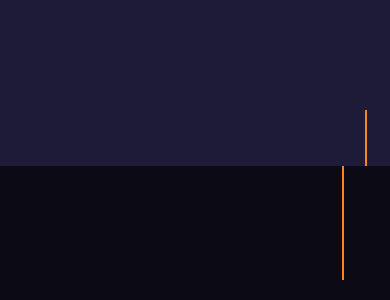
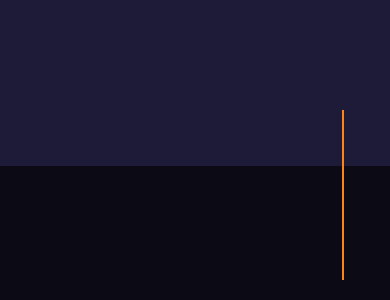
Before and after one commit to gnudrew/-flask-PortfolioWebsite, a Flask app: page / in a window 390 px wide. Shown: the part 5190-5490 px from the top of the page. Run offline with Flask 2, Linux system fonts and the light colour scheme.

Commit message:
Fixed email link and line styling

```diff
--- a/static/css/main.css
+++ b/static/css/main.css
@@ -2809,7 +2809,7 @@ html.no-csstransitions .hero-content {
 
 @media screen and (max-width:400px) {
   .s-services .vert-line {
-    right: 24px;
+    right: 5rem;
   }
 
   .services-list__item-header h5 {
--- a/templates/index.html
+++ b/templates/index.html
@@ -383,7 +383,7 @@
                 </div>
 
                 <div class="footer-email-us">
-                    <a href="mailto:#0" class="btn btn--primary h-full-width">Let's Talk</a>
+                    <a href="mailto:Andrew.Reid.mn@gmail.com" class="btn btn--primary h-full-width">Let's Talk</a>
                 </div>
             </div>
 
```
